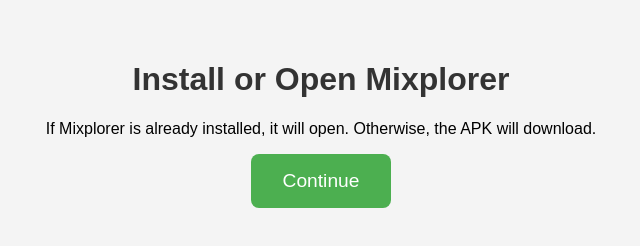
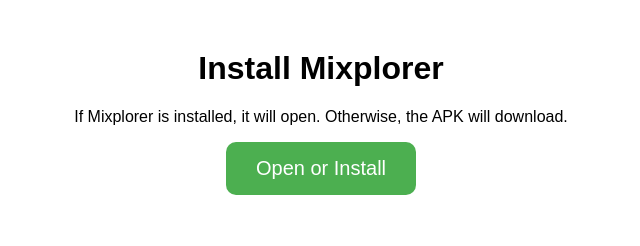
Before and after one commit to bt10000/mixplorer-installer, a plain HTML site: page index.html in a window 1280 px wide. Shown: the whole page, without its empty margins (319-959 px from the left). Drawn offline with Linux system fonts and the light colour scheme.

Commit message:
index.html

```diff
--- a/index.html
+++ b/index.html
@@ -1,47 +1,39 @@
 <!DOCTYPE html>
-<html>
+<html lang="en">
 <head>
   <meta charset="UTF-8">
-  <title>Mixplorer Installer</title>
-  <meta name="viewport" content="width=device-width, initial-scale=1">
+  <title>Install Mixplorer</title>
   <style>
-    body { font-family: sans-serif; text-align: center; padding: 2rem; background: #f4f4f4; }
-    h1 { color: #333; }
+    body {
+      font-family: Arial, sans-serif;
+      text-align: center;
+      margin-top: 50px;
+    }
     button {
-      font-size: 1.2rem;
-      padding: 1rem 2rem;
+      font-size: 20px;
+      padding: 15px 30px;
       background-color: #4CAF50;
       color: white;
       border: none;
-      border-radius: 8px;
+      border-radius: 10px;
       cursor: pointer;
-    }
-    button:hover {
-      background-color: #45a049;
     }
   </style>
 </head>
 <body>
-
-  <h1>Install or Open Mixplorer</h1>
-  <p>If Mixplorer is already installed, it will open. Otherwise, the APK will download.</p>
-
-  <button onclick="installOrOpen()">Continue</button>
+  <h1>Install Mixplorer</h1>
+  <p>If Mixplorer is installed, it will open. Otherwise, the APK will download.</p>
+  <a id="intentLink" href="intent://#Intent;package=com.mixplorer;scheme=content;end">
+    <button>Open or Install</button>
+  </a>
 
   <script>
-    function installOrOpen() {
-      const now = Date.now();
-      window.location = "intent://#Intent;package=com.mixplorer;scheme=content;end;";
-
-      setTimeout(() => {
-        const elapsed = Date.now() - now;
-        if (elapsed < 2000) {
-          // Fallback: direct download link to your APK
-          window.location.href = "https://github.com/bt10000/mixplorer-installer/releases/download/v2.0/mixplorer.apk";
-        }
-      }, 1500);
-    }
+    document.getElementById("intentLink").addEventListener("click", function () {
+      setTimeout(function () {
+        // Only fallback if the app didn’t open
+        window.location.href = "https://github.com/bt10000/mixplorer-installer/releases/download/v2.0/mixplorer.apk";
+      }, 3000); // Give the system enough time to handle the intent
+    });
   </script>
-
 </body>
 </html>
```
